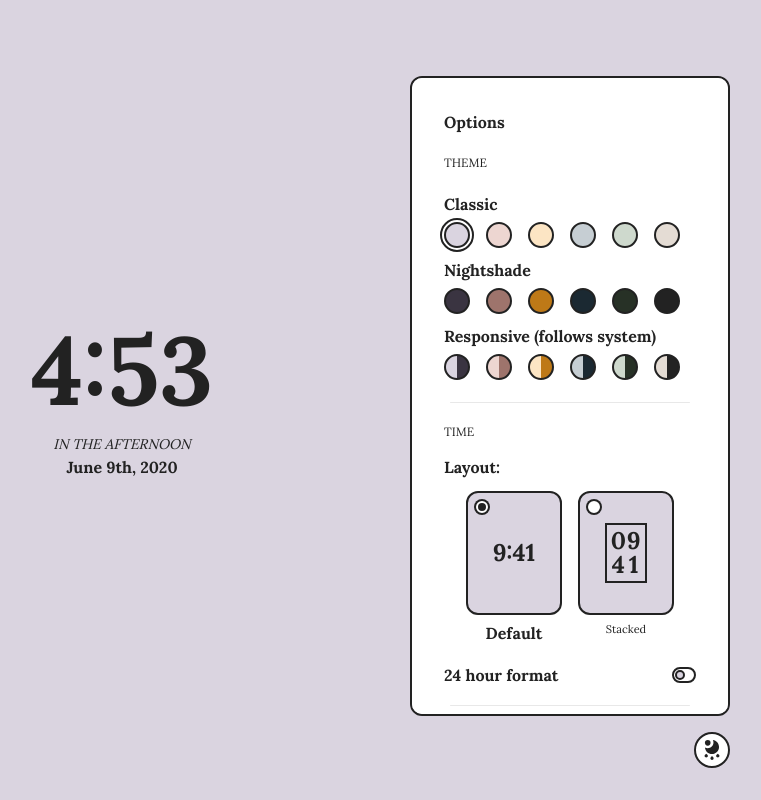
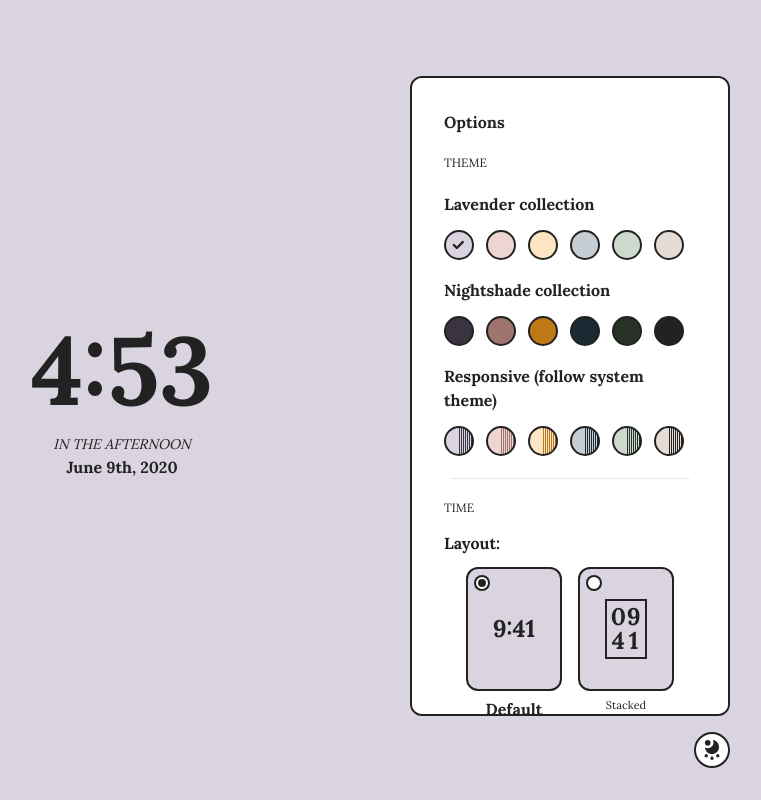
Before and after one commit to fvrests/lavender, a Vue app: page / in a window 1280 px wide. Both pictures are taken after a click on the button 1230 px from the left and 750 px from the top of the page. Shown: the whole page, without its empty margins (518-1279 px from the left). Built offline with nearby package versions, Linux system fonts and the light colour scheme.

Commit message:
fix: add check icon for active theme select button

```diff
--- a/src/assets/styles/global.css
+++ b/src/assets/styles/global.css
@@ -2,6 +2,7 @@
 
 :root {
 	--border: 2px solid var(--color-gray);
+	--space-xsmall: 8px;
 	--space-small: 16px;
 	--space-medium: 32px;
 	--space-large: 64px;
@@ -155,6 +156,9 @@ body {
 	min-height: 100vh;
 }
 
+.space-xsmall {
+	height: var(--space-xsmall);
+}
 .space-small {
 	height: var(--space-small);
 }
--- a/src/components/options.vue
+++ b/src/components/options.vue
@@ -49,13 +49,16 @@ function handleFetch() {
 					<div :class="text.subtitle">theme</div>
 
 					<div style="padding: 6px 0px">
-						<div :class="text.label">Classic</div>
+						<div :class="text.label">Lavender collection</div>
+						<div class="space-xsmall" />
 						<ul class="theme-list">
 							<li v-for="theme in themes">
 								<ThemeSelect :theme="theme" :colors="[theme]" />
 							</li>
 						</ul>
-						<div :class="text.label">Nightshade</div>
+						<div class="space-xsmall" />
+						<div :class="text.label">Nightshade collection</div>
+						<div class="space-xsmall" />
 						<ul class="theme-list">
 							<li v-for="theme in themes">
 								<ThemeSelect
@@ -65,7 +68,9 @@ function handleFetch() {
 								/>
 							</li>
 						</ul>
-						<div :class="text.label">Responsive (follows system)</div>
+						<div class="space-xsmall" />
+						<div :class="text.label">Responsive (follow system theme)</div>
+						<div class="space-xsmall" />
 						<ul class="theme-list">
 							<li v-for="theme in themes">
 								<ThemeSelect
--- a/src/components/theme-select.vue
+++ b/src/components/theme-select.vue
@@ -16,38 +16,66 @@ const props = withDefaults(
 
 <template>
 	<button
-		class="color-toggle"
-		:class="optionsStore.themeColor === props.theme ? 'selected' : null"
+		v-bind:class="[
+			optionsStore.themeColor === props.theme ? 'selected' : '',
+			dark ? 'dark' : '',
+			split ? 'split' : '',
+		]"
 		:style="{
 			background: props.split
-				? `linear-gradient(to right, var(--color-${props.colors[0]}) 50%, var(--color-${props.colors[1]}) 50%)`
+				? `linear-gradient(to right, var(--color-${props.colors[0]}) 50%, transparent 50%), repeating-linear-gradient(to right, var(--color-${props.colors[0]}), var(--color-${props.colors[0]}) 1px, var(--color-${props.colors[1]}) 1px, var(--color-${props.colors[1]}) 2px)`
 				: `var(--color-${props.colors[0]})`,
 		}"
 		:aria-label="props.theme"
 		@click="optionsStore.toggleTheme(props.theme)"
 		@mouseenter="optionsStore.previewTheme(props.theme)"
 		@mouseleave="optionsStore.toggleTheme(optionsStore.themeColor)"
-	></button>
+	>
+		<svg
+			v-if="optionsStore.themeColor === props.theme"
+			xmlns="http://www.w3.org/2000/svg"
+			width="24"
+			height="24"
+			viewBox="0 0 24 24"
+			stroke-width="4"
+			stroke="currentColor"
+			fill="none"
+			stroke-linecap="round"
+			stroke-linejoin="round"
+			class="check"
+		>
+			<path stroke="none" d="M0 0h24v24H0z" fill="none"></path>
+			<path d="M5 12l5 5l10 -10"></path>
+		</svg>
+	</button>
 </template>
 <style scoped>
 button {
-	height: 26px;
-	width: 26px;
+	height: 30px;
+	width: 30px;
 	border-radius: var(--rounded-full);
 	cursor: pointer;
 	border: var(--border);
 	position: relative;
 }
-
-/* todo: add checkmark or other active style*/
-button.selected::after {
-	content: '';
-	position: absolute;
-	top: -6px;
-	right: -6px;
-	height: 34px;
-	width: 34px;
-	border: var(--border);
-	border-radius: var(--rounded-full);
+button:hover,
+button:focus {
+	outline: none;
+	box-shadow: 0px 0px 0px 2px var(--ui-bg), 0px 0px 0px 4px var(--ui-fg);
+	opacity: 1;
+}
+button.selected:hover,
+button.selected:focus {
+	box-shadow: 0px 0px 0px 2px var(--ui-bg), 0px 0px 0px 4px var(--ui-fg);
+}
+.check {
+	color: var(--ui-fg);
+	scale: 60%;
+}
+.dark .check {
+	color: var(--ui-bg);
+}
+.split .check {
+	color: var(--ui-fg);
 }
 </style>
```
Also changed, not shown: public/check.svg (added).
